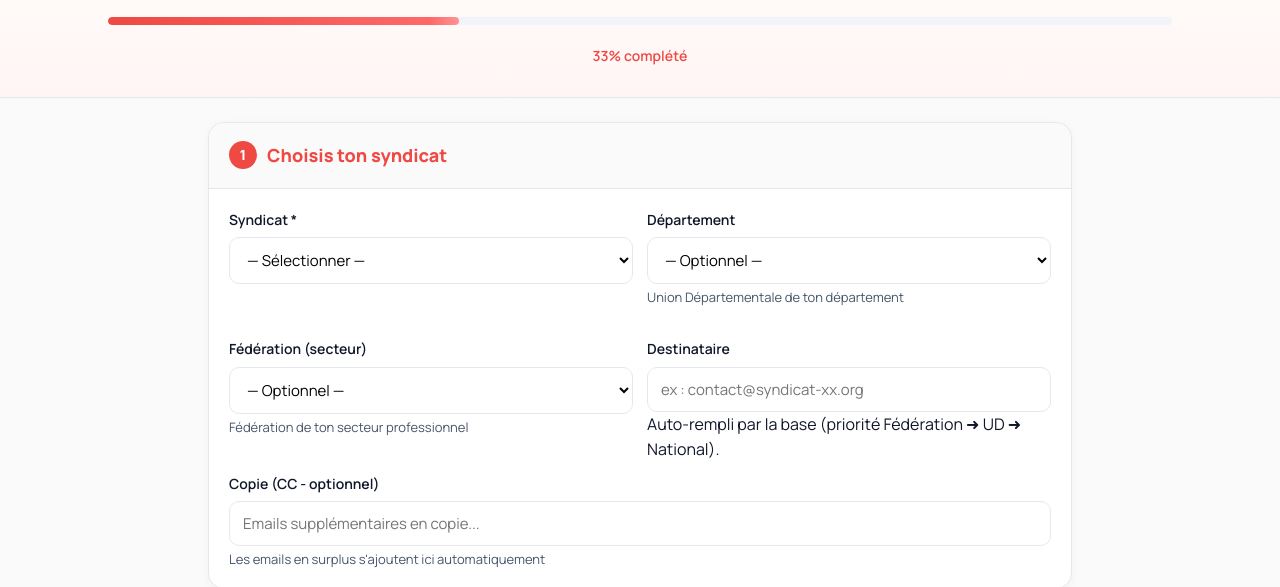
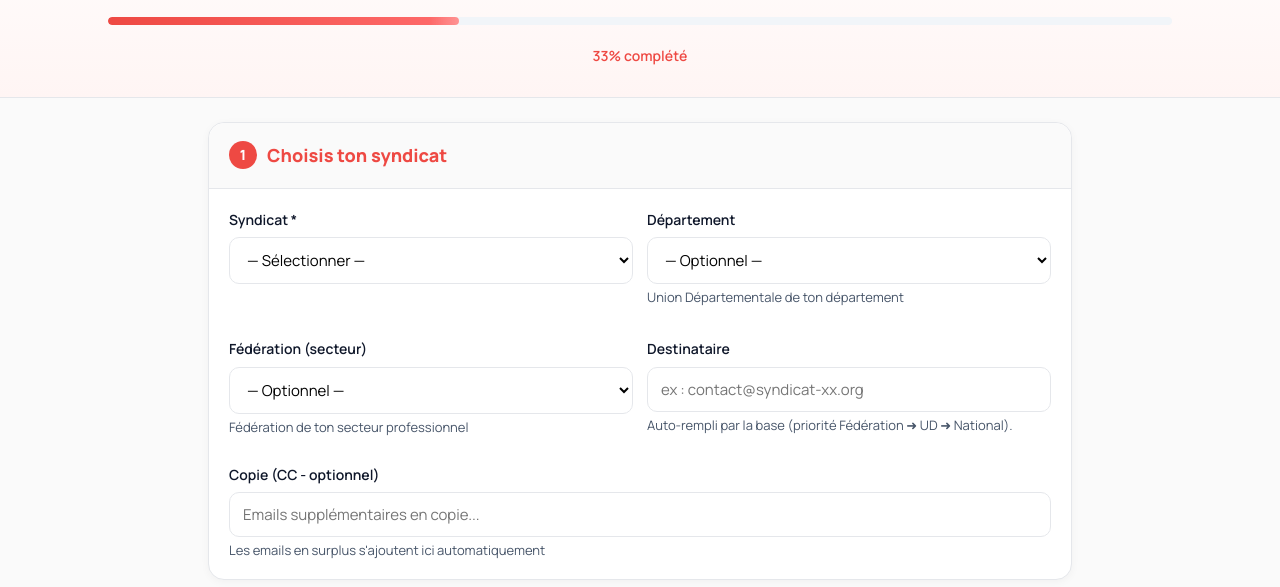
Before and after one commit to Mijnschatje/journeesansnous, a plain HTML site: page outil-mails.html in a window 1280 px wide. Shown: the part 222-809 px from the top of the page. Drawn offline with Linux system fonts and the light colour scheme.

Commit message:
Change muted class to helper in HTML

```diff
--- a/outil-mails.html
+++ b/outil-mails.html
@@ -164,7 +164,7 @@
   spellcheck="false"
   style="flex:1"
 />
-<div class="muted">Auto-rempli par la base (priorité Fédération ➜ UD ➜ National).</div>
+<div class="helper">Auto-rempli par la base (priorité Fédération ➜ UD ➜ National).</div>
 
           </div>
         </div>
```
